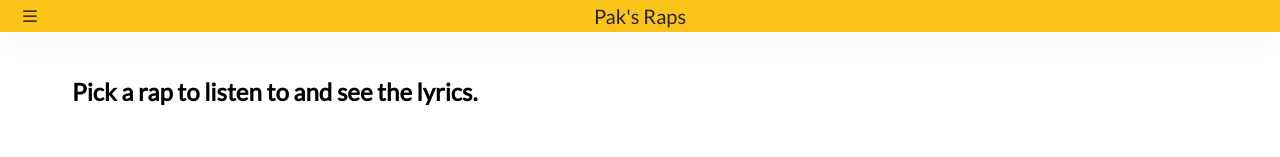
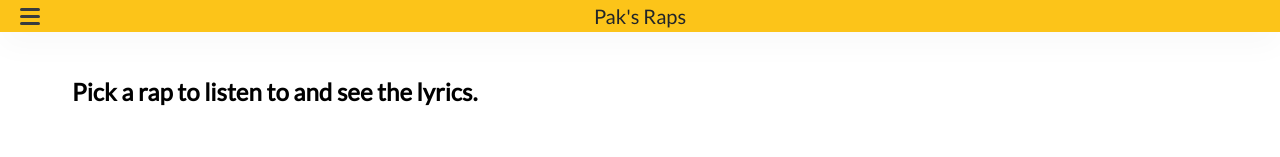
Before and after one commit to Hanzo253/pak-raps, a React (Create React App) app: page / in a window 1280 px wide. Shown: the top 157 px of the page. Built offline with nearby package versions, Linux system fonts and the light colour scheme.

Commit message:
designed and implemented the side burger menu (#8)

```diff
--- a/package.json
+++ b/package.json
@@ -8,8 +8,10 @@
     "@testing-library/user-event": "^12.8.3",
     "react": "^17.0.2",
     "react-dom": "^17.0.2",
+    "react-focus-lock": "^2.6.0",
     "react-h5-audio-player": "^3.8.0",
     "react-scripts": "4.0.3",
+    "styled-components": "^5.3.3",
     "web-vitals": "^1.1.2"
   },
   "scripts": {
--- a/src/App.js
+++ b/src/App.js
@@ -1,8 +1,13 @@
 import "./styles.css";
-import { useState } from "react";
+import { useState, useRef } from "react";
 import Lyrics from "./Lyrics";
 import AudioPlayer from "react-h5-audio-player";
 import "react-h5-audio-player/lib/styles.css";
+
+import { ThemeProvider } from "styled-components";
+import { theme } from "./theme";
+import FocusLock from "react-focus-lock";
+import { Burger, Menu } from "./components";
 
 import SaintPak from "./songs/pakrap-1.mp3";
 import PakTeaching from "./songs/pakrap-2.mp3";
@@ -106,6 +111,10 @@ function App() {
 
   // const [showMenu, setShowMenu] = useState(false);
 
+  const [open, setOpen] = useState(false);
+  const node = useRef();
+  const menuId = "main-menu";
+
   const handleClick = (id) => {
     setShowSongList(false);
     setSongsIndex(id);
@@ -169,7 +178,7 @@ function App() {
   return (
     <div className="app">
       <header className="header">
-        <button className="nav-btn">
+        {/* <button className="nav-btn">
           <svg
             xmlns="http://www.w3.org/2000/svg"
             width="20"
@@ -183,7 +192,15 @@ function App() {
               d="M2.5 12a.5.5 0 0 1 .5-.5h10a.5.5 0 0 1 0 1H3a.5.5 0 0 1-.5-.5zm0-4a.5.5 0 0 1 .5-.5h10a.5.5 0 0 1 0 1H3a.5.5 0 0 1-.5-.5zm0-4a.5.5 0 0 1 .5-.5h10a.5.5 0 0 1 0 1H3a.5.5 0 0 1-.5-.5z"
             />
           </svg>
-        </button>
+        </button> */}
+        <ThemeProvider theme={theme}>
+          <div ref={node}>
+            <FocusLock disabled={!open}>
+              <Burger open={open} setOpen={setOpen} aria-controls={menuId} />
+              <Menu open={open} setOpen={setOpen} id={menuId} />
+            </FocusLock>
+          </div>
+        </ThemeProvider>
         <a href="#" className="title-logo" onClick={() => returnList()}>
           Pak's Raps
         </a>
--- /dev/null
+++ b/src/components/Burger/Burger.js
@@ -0,0 +1,28 @@
+import React from "react";
+import { bool, func } from "prop-types";
+import { StyledBurger } from "./Burger.styled";
+
+const Burger = ({ open, setOpen, ...props }) => {
+  const isExpanded = open ? true : false;
+
+  return (
+    <StyledBurger
+      aria-label="Toggle menu"
+      aria-expanded={isExpanded}
+      open={open}
+      onClick={() => setOpen(!open)}
+      {...props}
+    >
+      <span />
+      <span />
+      <span />
+    </StyledBurger>
+  );
+};
+
+Burger.propTypes = {
+  open: bool.isRequired,
+  setOpen: func.isRequired,
+};
+
+export default Burger;
--- /dev/null
+++ b/src/components/Burger/Burger.styled.js
@@ -0,0 +1,37 @@
+import styled from "styled-components";
+
+export const StyledBurger = styled.button`
+  position: absolute;
+  top: 20%;
+  left: 2rem;
+  display: flex;
+  flex-direction: column;
+  justify-content: space-around;
+  width: 2rem;
+  height: 2rem;
+  background: transparent;
+  border: none;
+  cursor: pointer;
+  padding: 0;
+  z-index: 10;
+  span {
+    width: 2rem;
+    height: 0.3rem;
+    background: ${({ theme, open }) =>
+      open ? theme.primaryDark : theme.primaryLight};
+    border-radius: 10px;
+    transition: all 0.3s linear;
+    position: relative;
+    transform-origin: 0.1px;
+    :first-child {
+      transform: ${({ open }) => (open ? "rotate(45deg)" : "rotate(0)")};
+    }
+    :nth-child(2) {
+      opacity: ${({ open }) => (open ? "0" : "1")};
+      transform: ${({ open }) => (open ? "translateX(20px)" : "translateX(0)")};
+    }
+    :nth-child(3) {
+      transform: ${({ open }) => (open ? "rotate(-45deg)" : "rotate(0)")};
+    }
+  }
+`;
--- /dev/null
+++ b/src/components/Burger/index.js
@@ -0,0 +1 @@
+export { default } from "./Burger";
--- /dev/null
+++ b/src/components/Menu/Menu.js
@@ -0,0 +1,22 @@
+import React from "react";
+import { bool } from "prop-types";
+import { StyledMenu } from "./Menu.styled";
+
+const Menu = ({ open, ...props }) => {
+  const isHidden = open ? true : false;
+  const tabIndex = isHidden ? 0 : -1;
+
+  return (
+    <StyledMenu open={open} aria-hidden={!isHidden} {...props}>
+      <a href="/" tabIndex={tabIndex}>
+        Song List
+      </a>
+    </StyledMenu>
+  );
+};
+
+Menu.propTypes = {
+  open: bool.isRequired,
+};
+
+export default Menu;
--- /dev/null
+++ b/src/components/Menu/Menu.styled.js
@@ -0,0 +1,37 @@
+import styled from "styled-components";
+
+export const StyledMenu = styled.nav`
+  display: flex;
+  flex-direction: column;
+  justify-content: center;
+  background-color: rgba(55, 59, 62, 0.9);
+  //   background: ${({ theme }) => theme.primaryLight};
+  transform: ${({ open }) => (open ? "translateX(0)" : "translateX(-100%)")};
+  height: 100vh;
+  text-align: left;
+  padding: 5.2rem;
+  position: absolute;
+  top: 0;
+  left: 0;
+  transition: transform 0.3s ease-in-out;
+  @media (max-width: ${({ theme }) => theme.mobile}) {
+    width: 100%;
+  }
+  a {
+    font-size: 3.6rem;
+    text-transform: uppercase;
+    padding: 2rem 0;
+    font-weight: bold;
+    letter-spacing: 0.5rem;
+    color: ${({ theme }) => theme.primaryDark};
+    text-decoration: none;
+    transition: color 0.3s linear;
+    @media (max-width: ${({ theme }) => theme.mobile}) {
+      font-size: 1.5rem;
+      text-align: center;
+    }
+    &:hover {
+      color: ${({ theme }) => theme.primaryHover};
+    }
+  }
+`;
--- /dev/null
+++ b/src/components/Menu/index.js
@@ -0,0 +1 @@
+export { default } from "./Menu";
--- /dev/null
+++ b/src/components/index.js
@@ -0,0 +1,2 @@
+export { default as Burger } from "./Burger";
+export { default as Menu } from "./Menu";
--- a/src/styles.css
+++ b/src/styles.css
@@ -92,14 +92,14 @@ Default: 9px
 }
 
 .nav-btn {
-  position: absolute;
-  left: 0;
+  /* position: absolute; */
+  /* left: 0;
   margin-left: 2rem;
-  margin-top: 3px;
-  border: none;
-  background: none;
-  cursor: pointer;
-  font-weight: 700;
+  margin-top: 10px; */
+  /* border: none;
+  background: none; */
+  /* cursor: pointer; */
+  /* font-weight: 700; */
 }
 
 /* STICKY NAVIGATION */
--- /dev/null
+++ b/src/theme.js
@@ -0,0 +1,6 @@
+export const theme = {
+  primaryDark: "#fff",
+  primaryLight: "#373b3e",
+  primaryHover: "#099268",
+  mobile: "576px",
+};
```
Also changed, not shown: src/hooks.js (added, +17 -0 lines), 1 other file (tests, documents, lock files or other folders).
